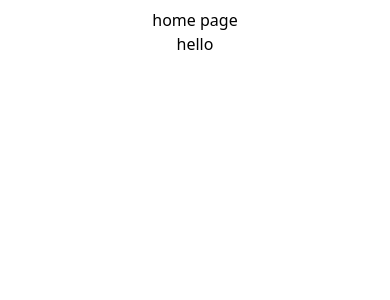
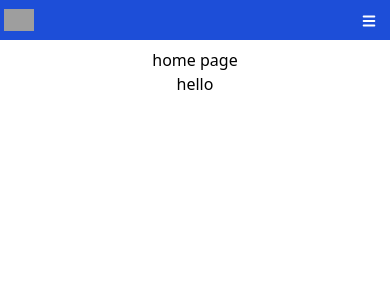
Before and after one commit to parham-mosadeq/next-blog, a Next.js app: page / in a window 390 px wide. Shown: the top 300 px of the page. Built offline with nearby package versions, Linux system fonts and the light colour scheme; grey boxes are pictures that could not be loaded.

Commit message:
make navbar

```diff
--- a/package.json
+++ b/package.json
@@ -14,6 +14,7 @@
     "postcss": "8.4.21",
     "react": "18.2.0",
     "react-dom": "18.2.0",
+    "react-icons": "^4.8.0",
     "tailwindcss": "3.3.1"
   }
 }
--- a/src/components/layout/Layout.js
+++ b/src/components/layout/Layout.js
@@ -1,8 +1,10 @@
 import React from 'react';
+import Navbar from './Navbar';
 
 const Layout = ({ children }) => {
   return (
     <>
+      <Navbar />
       <main className='w-full mx-auto my-2 flex items-center  justify-center flex-col '>
         {children}
       </main>
--- /dev/null
+++ b/src/components/layout/Navbar.js
@@ -0,0 +1,45 @@
+import Image from 'next/image';
+import Link from 'next/link';
+import { useState } from 'react';
+import { HiMenu } from 'react-icons/hi';
+
+const navItems = ['blogs', 'aboutUS'];
+
+const Navbar = () => {
+  const [isOpen, setIsOpen] = useState(false);
+
+  const handleMenu = () => {
+    setIsOpen((prev) => !prev);
+  };
+  return (
+    <header
+      className={` w-full sm:h-10 ${
+        isOpen ? 'h-36  transform' : 'h-10'
+      } bg-blue-700 flex justify-between items-center text-white`}
+    >
+      {/* logo start */}
+      <div className='mx-1'>
+        <Link href='/'>
+          <Image src='/logo.png' alt='logo' width={30} height={30} />
+        </Link>
+      </div>
+      {/* logo end */}
+      <nav className='flex flex-col'>
+        <span
+          className={` fixed top-3 right-3  sm:hidden cursor-pointer text-lg`}
+        >
+          <HiMenu onClick={handleMenu} />
+        </span>
+        <ul className={`${isOpen ? 'block sm:flex ' : 'hidden'}  `}>
+          {navItems.map((item) => (
+            <li className='cursor-pointer mx-2 capitalize' key={item}>
+              {item}
+            </li>
+          ))}
+        </ul>
+      </nav>
+    </header>
+  );
+};
+
+export default Navbar;
```
Also changed, not shown: 1 other file (tests, documents, lock files or other folders).
